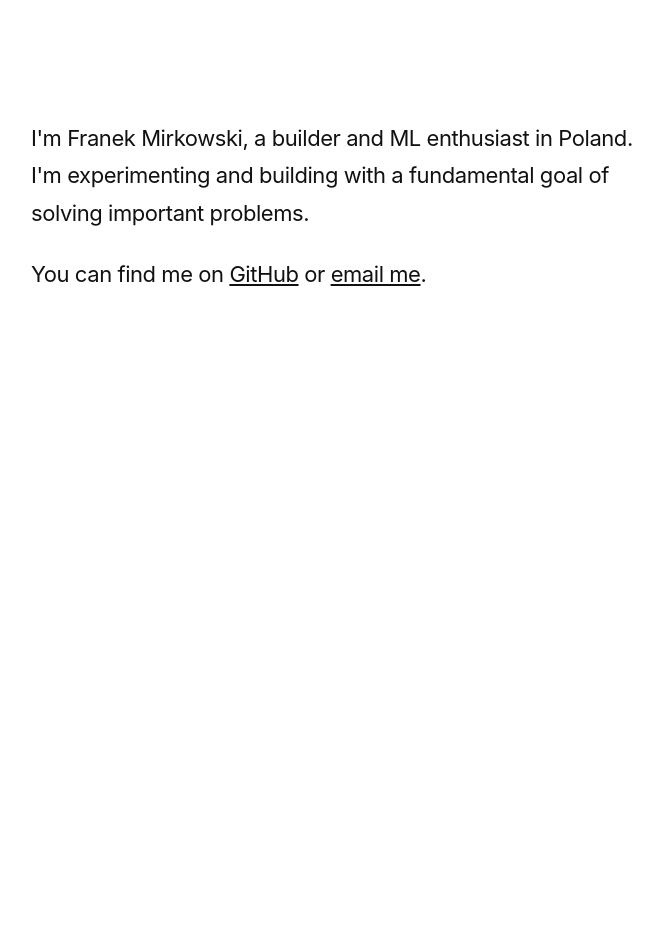
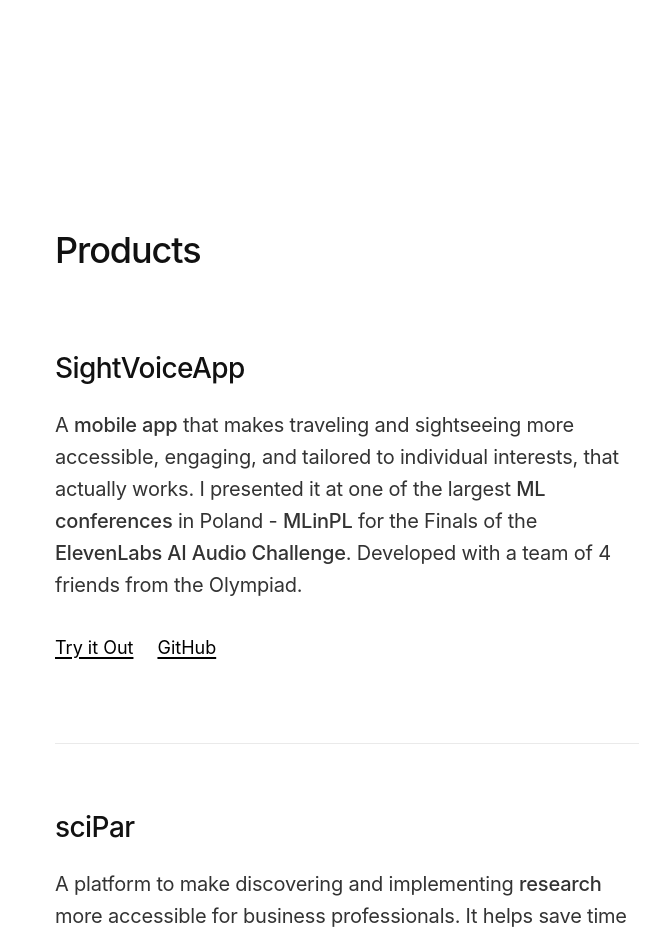
Before and after one commit to fmirkowski/fmirkowski.github.io, a React (Vite) app: page /#/products in a window 1280 px wide. Shown: the top 937 px of the page, without its empty margins (293-956 px from the left). Before the commit the page ends 800 px from the top, so only its background shows below. Built offline with nearby package versions, Linux system fonts and the light colour scheme.

Commit message:
Add React Router for navigation and update Bio component

```diff
--- a/package.json
+++ b/package.json
@@ -13,6 +13,7 @@
     "@types/styled-components": "^5.1.34",
     "react": "^19.0.0",
     "react-dom": "^19.0.0",
+    "react-router-dom": "^7.3.0",
     "styled-components": "^6.1.15"
   },
   "devDependencies": {
--- a/src/App.tsx
+++ b/src/App.tsx
@@ -1,12 +1,17 @@
+import { HashRouter, Routes, Route } from 'react-router-dom';
 import { GlobalStyle } from './styles/GlobalStyle';
 import Bio from './components/Bio';
+import Products from './components/Products';
 
 function App() {
   return (
-    <>
+    <HashRouter>
       <GlobalStyle />
-      <Bio />
-    </>
+      <Routes>
+        <Route path="/" element={<Bio />} />
+        <Route path="/products" element={<Products />} />
+      </Routes>
+    </HashRouter>
   );
 }
 
--- a/src/components/Bio.tsx
+++ b/src/components/Bio.tsx
@@ -1,4 +1,5 @@
 import styled from 'styled-components';
+import { useState } from 'react';
 
 const Container = styled.div`
   max-width: 680px;
@@ -24,22 +25,62 @@
   }
 `;
 
+const EmailText = styled.span`
+  color: #111;
+  text-decoration: underline;
+  text-decoration-thickness: 1.5px;
+  text-underline-offset: 2px;
+  cursor: pointer;
+`;
+
+const CopyButton = styled.span`
+  font-size: 16px;
+  margin-left: 6px;
+  cursor: pointer;
+  font-weight: 400;
+  color: #555;
+`;
+
 const Bio = () => {
+  const [copied, setCopied] = useState(false);
+  const email = "mirkowskifranciszek@gmail.com";
+
+  const handleCopyEmail = () => {
+    navigator.clipboard.writeText(email);
+    setCopied(true);
+    setTimeout(() => setCopied(false), 2000);
+  };
+
   return (
     <Container>
       <Paragraph>
-        I'm Franek Mirkowski, a builder and ML enthusiast in Poland. I'm experimenting and building with a fundamental goal of solving important problems.
+        I'm Franek Mirkowski, a 16yo founder, and Deep Learning enthusiast from Poland.
       </Paragraph>
 
       <Paragraph>
-        You can find me on{' '}
+        Live in the future and build what's missing. I believe that the best ideas emerge at the frontiers of fields, where deep understanding of what's possible allows important problems to be noticed.
+      </Paragraph>
+
+      <Paragraph>
+        I was a finalist in Poland's first AI Olympiad, work on research projects like Speculative Editing, and built <Link href="#/products">products</Link> including SightVoiceApp and sciPar. Outside tech, I'm into trail running and BJJ.
+      </Paragraph>
+
+      <Paragraph>
+        Find me on{' '}
         <Link href="https://github.com/fmirkowski" target="_blank" rel="noopener noreferrer">
           GitHub
         </Link>
-        {' '}or{' '}
-        <Link href="mailto:mirkowskifranciszek@gmail.com">
-          email me
+        {', '}
+        <Link href="https://www.linkedin.com/in/franek-mirkowski-a0abb3330/" target="_blank" rel="noopener noreferrer">
+          LinkedIn
         </Link>
+        {', '}
+        <Link href="https://news.ycombinator.com/user?id=fmirkowski" target="_blank" rel="noopener noreferrer">
+          Hacker News
+        </Link>
+        {' '}or email me at{' '}
+        <EmailText onClick={handleCopyEmail}>{email}</EmailText>{' '}
+        <CopyButton onClick={handleCopyEmail}>{copied ? 'copied!' : 'copy'}</CopyButton>
         .
       </Paragraph>
     </Container>
--- /dev/null
+++ b/src/components/Products.tsx
@@ -0,0 +1,112 @@
+import styled from 'styled-components';
+
+const Container = styled.div`
+  max-width: 680px;
+  margin: 100px auto 120px;
+  padding: 0 24px;
+`;
+
+const Header = styled.h1`
+  font-size: 36px;
+  margin-bottom: 64px;
+  font-weight: 500;
+  letter-spacing: -0.03em;
+`;
+
+const ProjectSection = styled.div`
+  margin-bottom: 80px;
+  position: relative;
+`;
+
+const ProjectTitle = styled.h2`
+  font-size: 28px;
+  font-weight: 500;
+  margin-bottom: 16px;
+  letter-spacing: -0.02em;
+`;
+
+const ProjectDescription = styled.p`
+  font-size: 20px;
+  line-height: 1.6;
+  color: #333;
+  margin-bottom: 24px;
+  letter-spacing: -0.01em;
+`;
+
+const Strong = styled.span`
+  font-weight: 500;
+`;
+
+const LinksContainer = styled.div`
+  display: flex;
+  gap: 24px;
+  margin-top: 32px;
+`;
+
+const Link = styled.a`
+  font-size: 18px;
+  color: #000;
+  text-decoration: underline;
+  text-decoration-thickness: 1.5px;
+  text-underline-offset: 3px;
+  transition: opacity 0.2s ease;
+
+  &:hover {
+    opacity: 0.7;
+  }
+`;
+
+const BackLink = styled(Link)`
+  margin-top: 60px;
+  display: inline-block;
+`;
+
+const Divider = styled.div`
+  height: 1px;
+  background-color: #eaeaea;
+  margin: 60px 0;
+`;
+
+const Products = () => {
+  return (
+    <Container>
+      <Header>Products</Header>
+
+      <ProjectSection>
+        <ProjectTitle>SightVoiceApp</ProjectTitle>
+        <ProjectDescription>
+          A <Strong>mobile app</Strong> that makes traveling and sightseeing more accessible, engaging, and tailored to individual interests, that actually works. I presented it at one of the largest <Strong>ML conferences</Strong> in Poland - <Strong>MLinPL</Strong> for the Finals of the <Strong>ElevenLabs AI Audio Challenge</Strong>. Developed with a team of 4 friends from the Olympiad.
+        </ProjectDescription>
+        <LinksContainer>
+          <Link href="https://sightvoiceapp.vercel.app" target="_blank" rel="noopener noreferrer">
+            Try it Out
+          </Link>
+          <Link href="https://github.com/fimpro/ElevenLabsChallenge" target="_blank" rel="noopener noreferrer">
+            GitHub
+          </Link>
+        </LinksContainer>
+      </ProjectSection>
+
+      <Divider />
+
+      <ProjectSection>
+        <ProjectTitle>sciPar</ProjectTitle>
+        <ProjectDescription>
+          A platform to make discovering and implementing <Strong>research</Strong> more accessible for business professionals. It helps save time by enabling <Strong>natural language</Strong> expressions of their needs and problems and matching based on that also providing <Strong>non-technical summaries</Strong> adapted to query.
+        </ProjectDescription>
+        <LinksContainer>
+          <Link href="https://scipar.vercel.app" target="_blank" rel="noopener noreferrer">
+            Try it Out
+          </Link>
+          <Link href="https://github.com/fmirkowski/sciPar" target="_blank" rel="noopener noreferrer">
+            GitHub
+          </Link>
+        </LinksContainer>
+      </ProjectSection>
+
+      <BackLink href="/">← Back</BackLink>
+    </Container>
+  );
+};
+
+export default Products;
```
Also changed, not shown: 2 other files (tests, documents, lock files or other folders).
